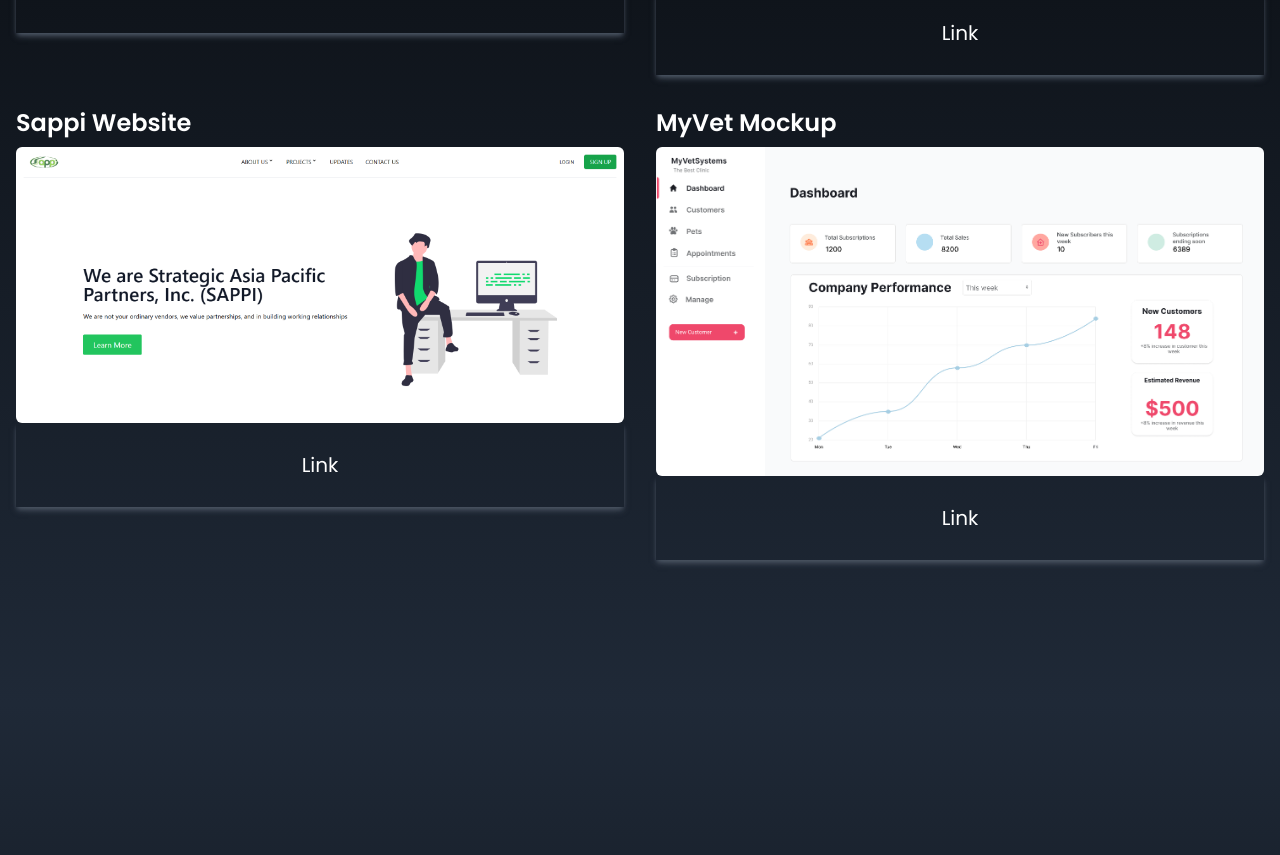
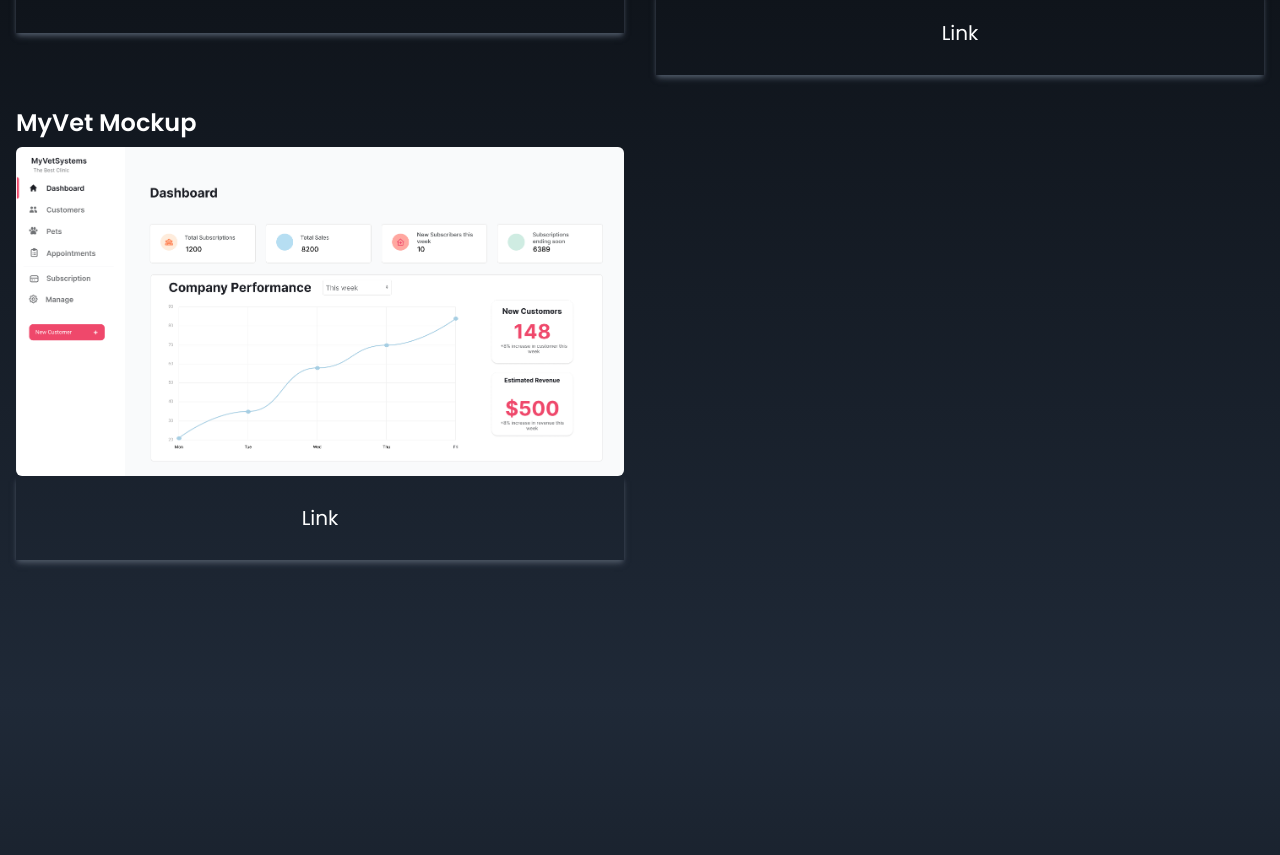
Before and after one commit to 1Doc-FFSkenny/Portfolio, a React (Create React App) app in the folder one-portfolio/: page / in a window 1280 px wide. Shown: the part 1819-2674 px from the top of the page. Built offline with nearby package versions, Linux system fonts and the light colour scheme.

Commit message:
Update 2/21/23
removed sappi website since it's still confidential (at the time)

```diff
--- a/one-portfolio/src/Components/Home.js
+++ b/one-portfolio/src/Components/Home.js
@@ -6,7 +6,7 @@
 import selfimg from '../img/self.jpg';
 import { MdOutlineKeyboardArrowRight } from "react-icons/md";
 
-import resume from './documents/resume.pdf';
+import CV from './documents/Eugenio_CV.pdf';
 
 function Home() {
 
@@ -80,7 +80,7 @@
               </ul>
             </div>
 
-            <a href={resume} download className='group text-white text-xl w-fit px-6 py-3 my-2 flex items-center rounded-md bg-gradient-to-r from-cyan-400 to-indigo-500'>
+            <a href={CV} download className='group text-white text-xl w-fit px-6 py-3 my-2 flex items-center rounded-md bg-gradient-to-r from-cyan-400 to-indigo-500'>
               My Resume
               <span className='group-hover:rotate-90 duration-300 ml-1'>
                 <MdOutlineKeyboardArrowRight size={25} />
--- a/one-portfolio/src/Components/Portfolio.js
+++ b/one-portfolio/src/Components/Portfolio.js
@@ -23,14 +23,14 @@
             link: "Plantify Figma Mockup",
             href: "https://www.behance.net/gallery/126968495/Plantify-Mockups"
         },
+        // {
+        //     id: 3,
+        //     src: Sappi,
+        //     link: "Sappi Website",
+        //     href: "https://sappi-website-65p2420o9-gaaame.vercel.app/"
+        // },
         {
             id: 3,
-            src: Sappi,
-            link: "Sappi Website",
-            href: "https://sappi-website-65p2420o9-gaaame.vercel.app/"
-        },
-        {
-            id: 4,
             src: vetAdmin,
             link: "MyVet Mockup",
             href: "https://www.behance.net/gallery/126970597/MyVet-Mockups"
```
Also changed, not shown: one-portfolio/src/App.js (+3 -6 lines), 2 other files (tests, documents, lock files or other folders).
